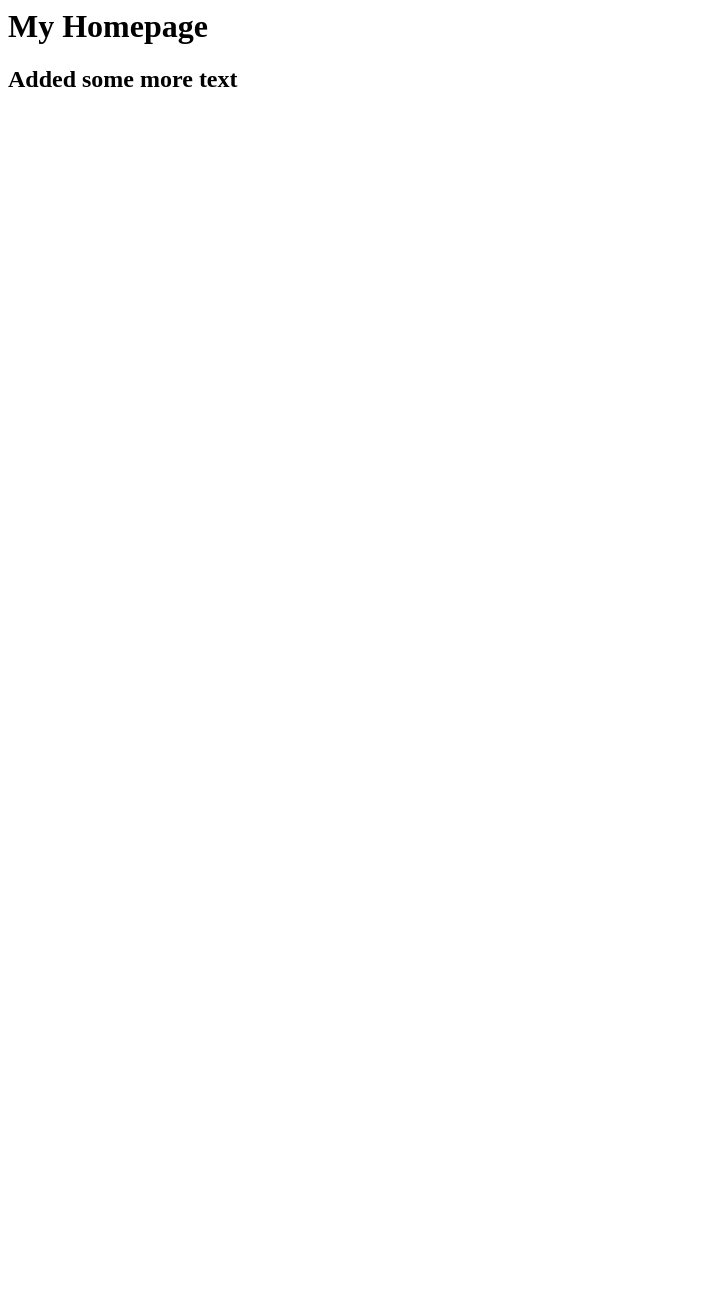
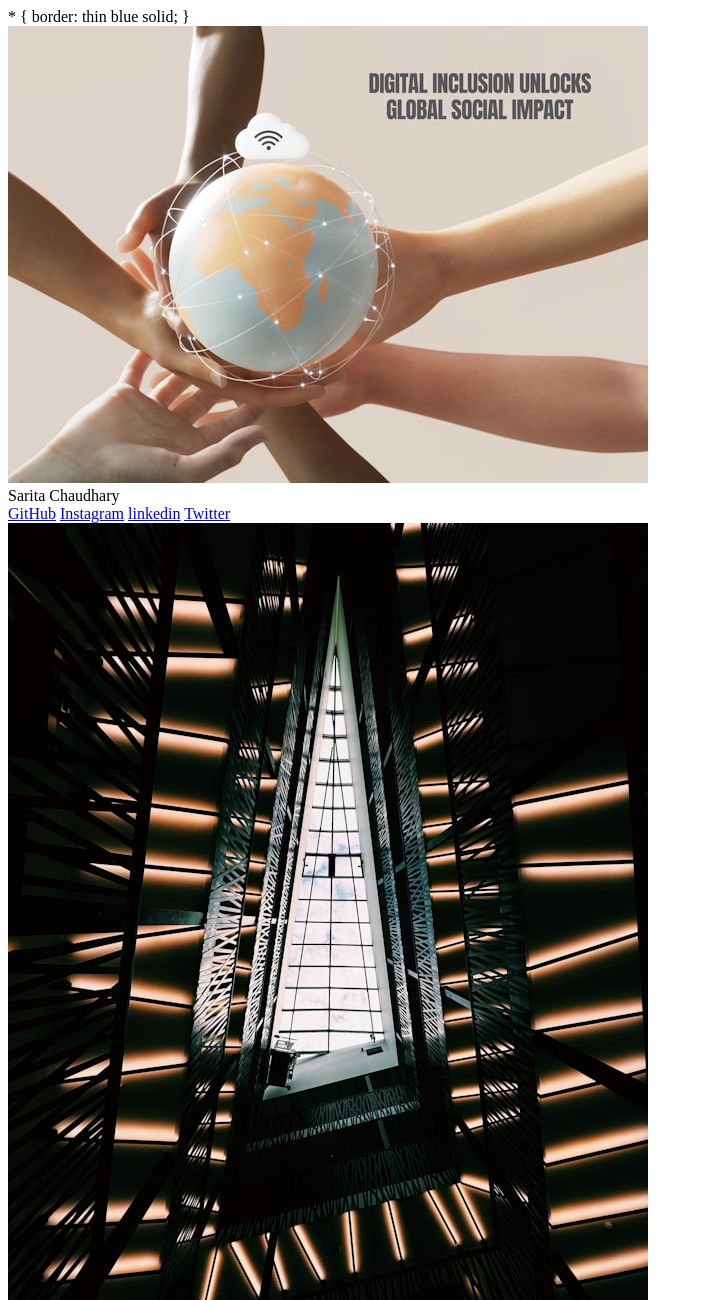
Before and after one commit to SChaudhary2020/link-in-bio, a plain HTML site: page index.html in a window 1280 px wide. Shown: the top 1300 px of the page, without its empty margins (0-703 px from the left). Before the commit the page ends 800 px from the top, so only its background shows below. Drawn offline with Linux system fonts and the light colour scheme.

Commit message:
My webpage

```diff
--- a/index.html
+++ b/index.html
@@ -1,2 +1,42 @@
-<h1>My Homepage</h1>
-<h2>Added some more text</h2>
+<!DOCTYPE html>
+<html>
+  <head>
+    <meta charset="UTF-8">
+    <title>Moon and Stars</title>
+    <styles>
+      * {
+        border: thin blue solid;
+      }
+    </styles>
+  </head>
+  <body>
+    <div class="main-container">
+      <div class="image-row">
+        <img src="/images/Universe.jpg" alt="moon-stars">
+      </div>
+
+      <div class="name-row">
+        Sarita Chaudhary
+      </div>
+
+      <div class="Social-icons-row">
+        <a href="https/github.com/Sarita" target="_blank">GitHub</a>
+        <a href="https://www.Instagram.com/Sarita" target="_blank">Instagram</a>
+        <a href="https://www.linkedin.com/Sarita" target="_blank">linkedin</a>
+        <a href="https://www.twitter.com/Sarita" target="_blank">Twitter</a>
+      </div>
+
+      <div class="links-row">
+        <div class="item">
+          <img src="images/Design of building.jpg">
+          <a href="https://paulgraham.com/startupideas.html">How to get startup ideas</a>
+        </div>
+
+        <div class="item">
+          <img src="images/London bridge.jpg">
+          <a href="https://practicaltypography.com/typograpy-in-ten-minutes.html" target="_blank">Typography in tem minutes</a>
+        </div>
+      </div>
+    </div>
+  </body>
+</html>
```
Also changed, not shown: images/Butterfly.jpg (added), images/Chinese Design home.jpg (added), images/Design of building.jpg (added), images/Dress design.jpg (added), images/London bridge.jpg (added), images/Profile pic.jpg (added), images/Universe.jpg (added).
